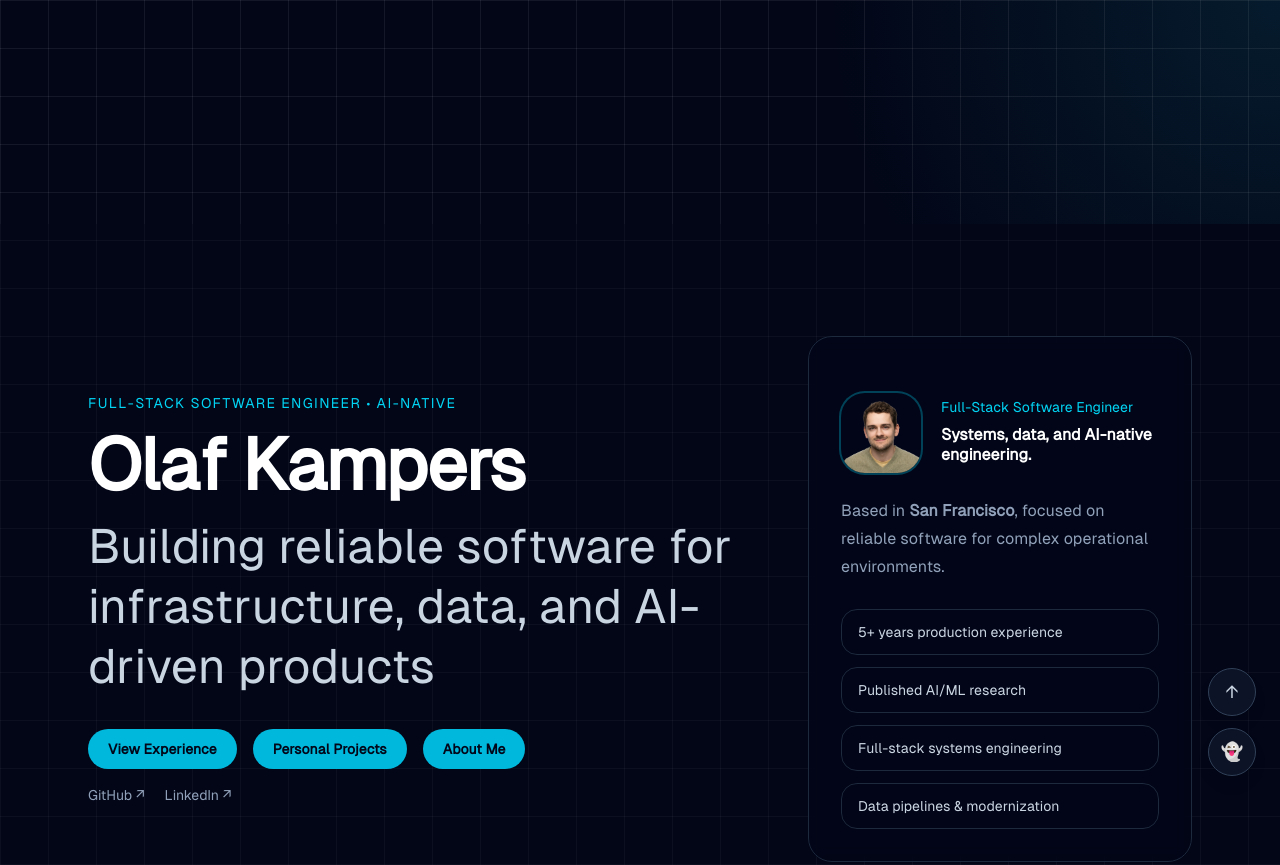
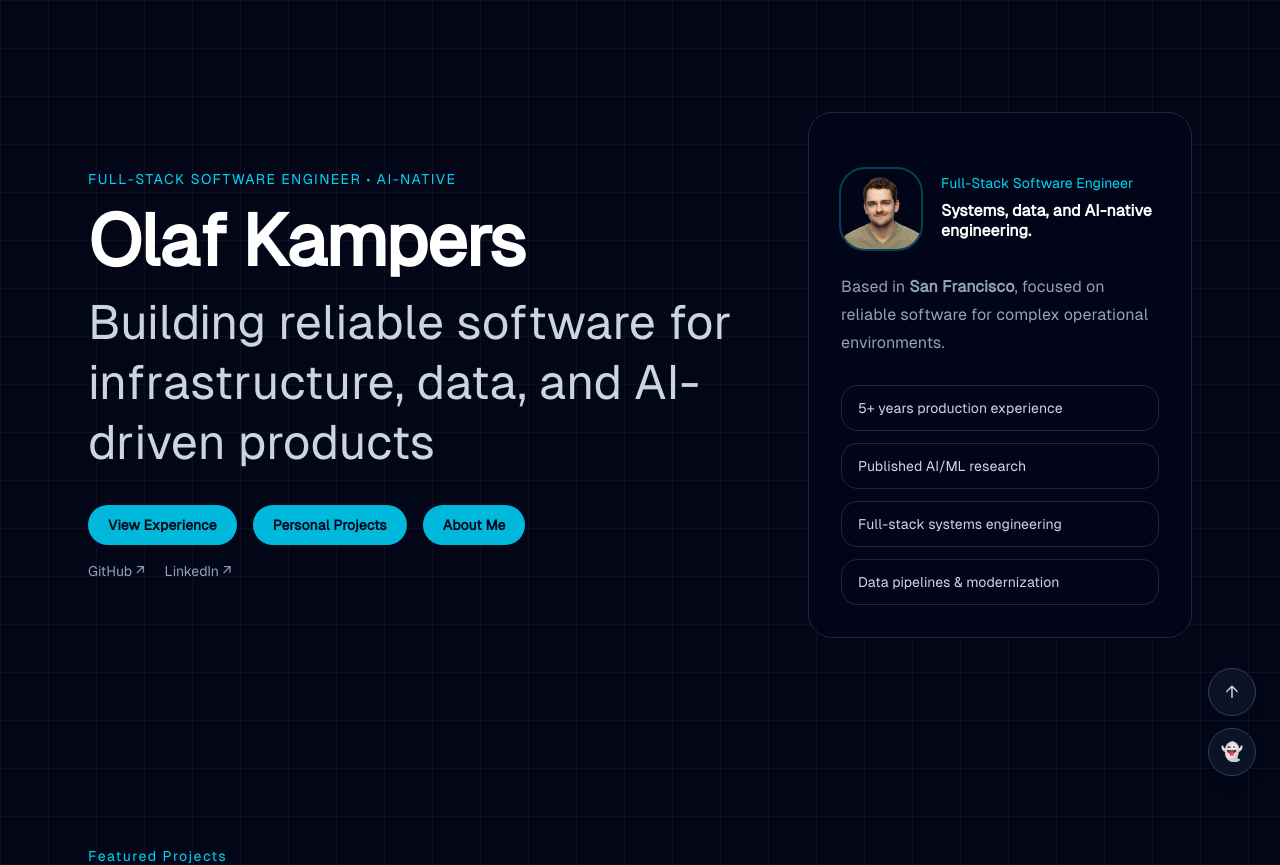
Before and after one commit to olaf-kampers/olaf-kampers.github.io, a React (Vite) app: page / in a window 1280 px wide. Shown: the top 865 px of the page. Built offline with nearby package versions, Linux system fonts and the light colour scheme.

Commit message:
updated deployment

```diff
--- a/package.json
+++ b/package.json
@@ -8,8 +8,7 @@
     "build": "tsc -b && vite build",
     "lint": "eslint .",
     "preview": "vite preview",
-    "predeploy": "npm run build",
-    "deploy": "gh-pages -d dist"
+    "predeploy": "npm run build"
   },
   "dependencies": {
     "@fontsource/geist-sans": "^5.2.5",
--- a/src/App.tsx
+++ b/src/App.tsx
@@ -21,15 +21,6 @@ function App() {
   const [chaosEnabled, setChaosEnabled] = useState(false)
   return (
     <main className="min-h-screen text-slate-100">
-      <section className="relative overflow-hidden">
-        <div className="absolute inset-0 bg-[radial-gradient(circle_at_top_right,rgba(34,211,238,0.10),transparent_35%)]" />
-
-        <div className="absolute inset-0 bg-[linear-gradient(rgba(255,255,255,0.035)_1px,transparent_1px),linear-gradient(90deg,rgba(255,255,255,0.035)_1px,transparent_1px)] bg-[size:48px_48px]" />
-
-        <div className="relative mx-auto grid max-w-6xl items-center gap-12 px-6 py-28 lg:grid-cols-[1.4fr_0.8fr]">
-          {/* your existing hero content goes here */}
-        </div>
-      </section>
       <section className="mx-auto grid max-w-6xl items-center gap-12 px-6 py-28 lg:grid-cols-[1.4fr_0.8fr]">
         <div>
           <p className="mb-4 text-sm font-medium tracking-widest text-cyan-400">
```
Also changed, not shown: 1 other file (tests, documents, lock files or other folders).
